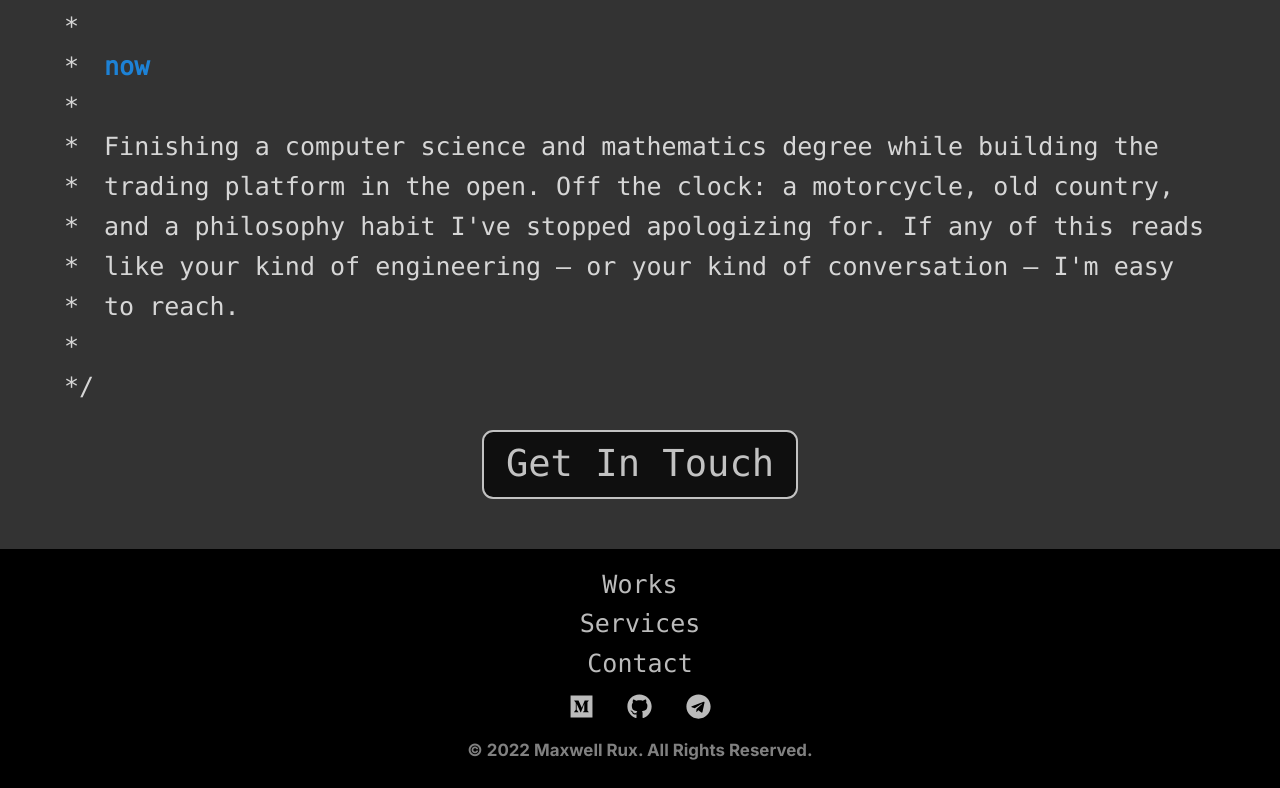
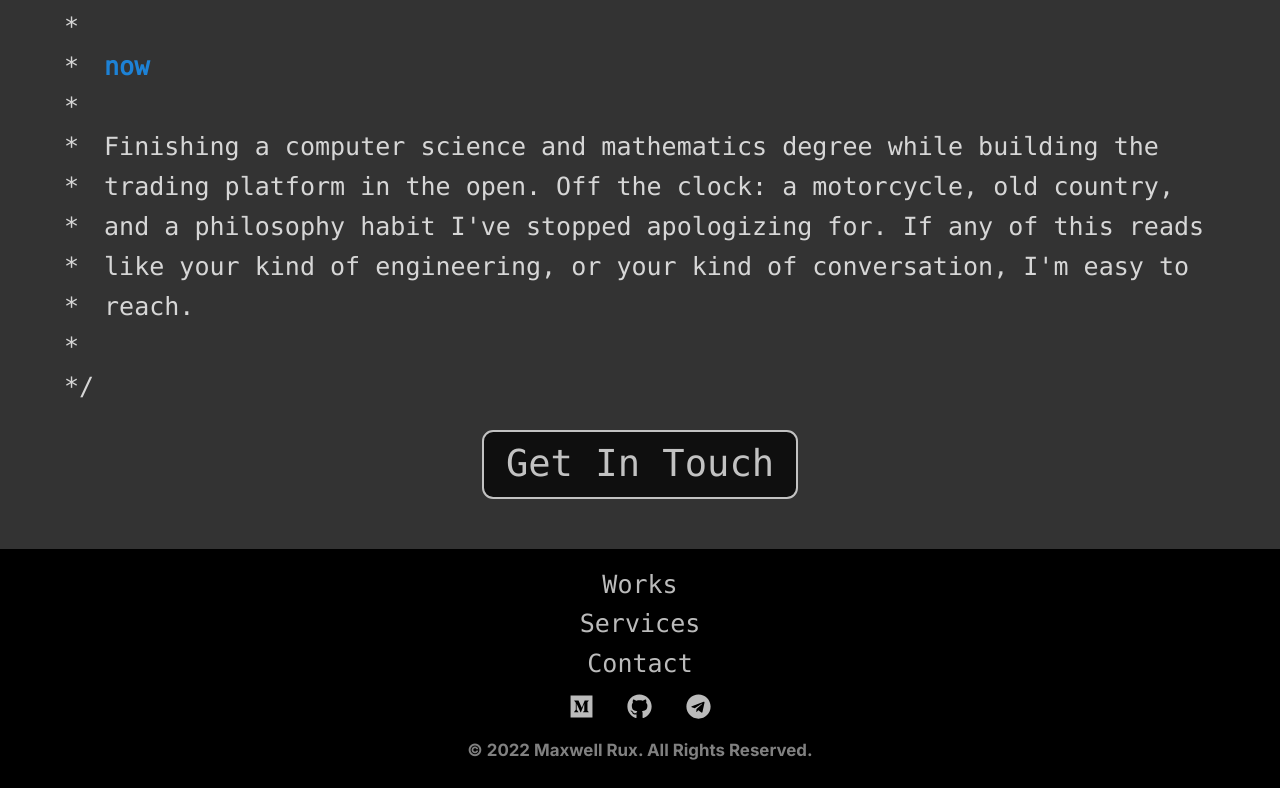
Before and after one commit to rux-eth/personal-web, a Next.js app: page / in a window 1280 px wide. Shown: the part 3748-4536 px from the top of the page. Built offline with nearby package versions, Linux system fonts and the light colour scheme.

Commit message:
now: commas instead of dashes in the closing line

```diff
--- a/src/components/tldr.tsx
+++ b/src/components/tldr.tsx
@@ -52,7 +52,7 @@ const TLDR: React.FC = () => {
     },
     {
       header: 'now',
-      content: `Finishing a computer science and mathematics degree while building the trading platform in the open. Off the clock: a motorcycle, old country, and a philosophy habit I've stopped apologizing for. If any of this reads like your kind of engineering — or your kind of conversation — I'm easy to reach.`,
+      content: `Finishing a computer science and mathematics degree while building the trading platform in the open. Off the clock: a motorcycle, old country, and a philosophy habit I've stopped apologizing for. If any of this reads like your kind of engineering, or your kind of conversation, I'm easy to reach.`,
       extraCompenent: (
         <Link className="white-comp text-[2.2ch]" href={'/contact'}>
           Get In Touch
```
